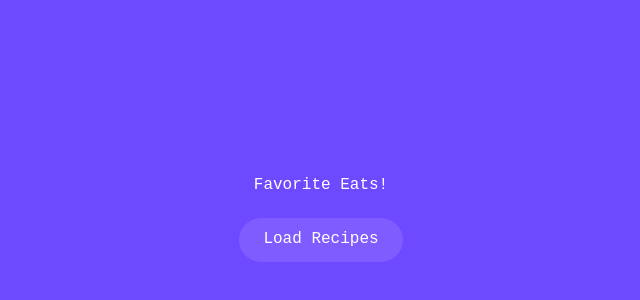
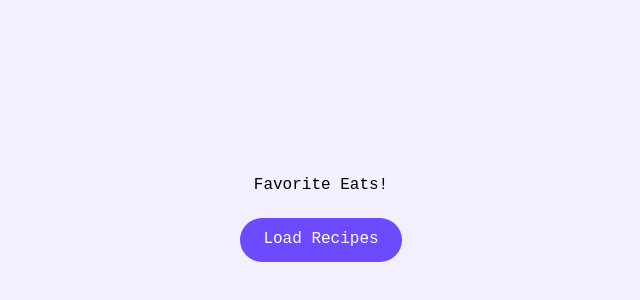
Before and after one commit to spoonfloor/recipe-editor, a plain HTML site: page index.html in a window 1280 px wide. Shown: the part 182-482 px from the top of the page, without its empty margins (319-959 px from the left). Drawn offline with nearby package versions, Linux system fonts and the light colour scheme; a web font is replaced by a local one.

```diff
--- a/css/overrides.css
+++ b/css/overrides.css
@@ -9,7 +9,6 @@
   font: inherit;
   vertical-align: middle;
   font-family: var(--main-font);
-  font-size: var(--body-font-size);
   font-weight: var(--main-font-weight);
   line-height: 1.6;
 }
@@ -64,7 +63,6 @@
   margin: 0;
   padding: 0;
   font-family: var(--main-font);
-  font-size: var(--body-font-size);
   font-weight: var(--main-font-weight);
   line-height: 1.4;
 }
@@ -108,7 +106,6 @@
   all: unset;
   box-sizing: border-box;
   font-family: var(--main-font) !important;
-  font-size: var(--body-font-size);
   font-weight: var(--main-font-weight);
   line-height: 1.4;
   color: inherit;
@@ -117,7 +114,6 @@
 input::placeholder,
 textarea::placeholder {
   font-family: var(--main-font) !important;
-  font-size: var(--body-font-size);
   font-weight: var(--main-font-weight);
 }
 
--- a/css/styles.css
+++ b/css/styles.css
@@ -1,11 +1,14 @@
 :root {
   --main-font: 'Red Hat Mono', monospace;
-  --body-font-size: 16px;
+  --body-font-size: 15.5px;
   --body-font-weight: 400;
+  --headline-font-size: 16px;
   --theme-primary: #6d49ff;
   --theme-secondary: #7f5cff;
+  --theme-light: #f2f0fe;
+  --font-color-near-black: #191919;
   --app-bar-height: 64px;
-  --header-font-size: 16.5px;
+  --header-font-size: 16px;
 }
 
 /* --- Body / Layout Defaults --- */
@@ -16,14 +19,14 @@
   justify-content: center;
   height: 100vh;
   gap: 22px;
-  background: var(--theme-primary);
+  background: var(--theme-light);
   color: white;
 }
 
 /* --- Buttons --- */
 .button {
   font-family: inherit;
-  font-size: inherit;
+  /* font-size: inherit; */
   font-weight: inherit;
   line-height: inherit;
   padding: 0 1.5rem;
@@ -35,6 +38,10 @@
   outline: none;
   cursor: pointer;
   height: 44px;
+}
+
+#loadDbBtn {
+  background: var(--theme-primary);
 }
 
 /* --- File Input --- */
@@ -91,6 +98,7 @@
   display: flex;
   justify-content: space-between;
   align-items: center;
+  font-size: var(--headline-font-size);
 }
 
 /* --- Left/Right Elements Layer --- */
@@ -233,3 +241,15 @@
   margin-top: 20px;
   margin-bottom: 12px;
 }
+
+.nav-text {
+  font-size: var(--headline-font-size);
+}
+
+h1.nav-text {
+  color: black;
+}
+
+#foo {
+  font-size: 99px;
+}
--- a/index.html
+++ b/index.html
@@ -23,8 +23,8 @@
   </head>
   <body class="welcome-page">
     <div class="centered-container">
-      <h1 class="body-text">Favorite Eats!</h1>
-      <button id="loadDbBtn" class="button body-text">Load Recipes</button>
+      <h1 class="nav-text">Favorite Eats!</h1>
+      <button id="loadDbBtn" class="button nav-text">Load Recipes</button>
       <input type="file" id="dbLoader" accept=".db" class="file-input-hidden" />
     </div>
 
```
Also changed, not shown: js/ingredientRenderer.js (+32 -11 lines).
